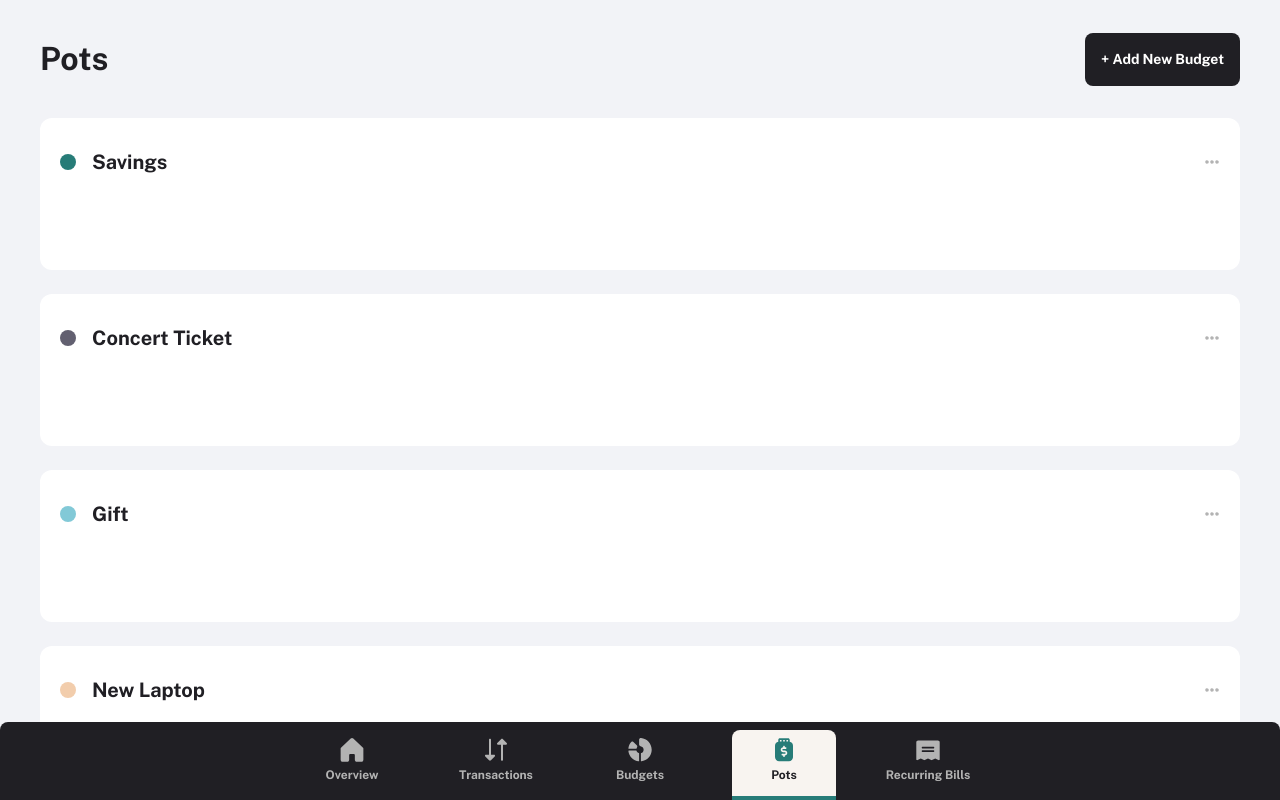
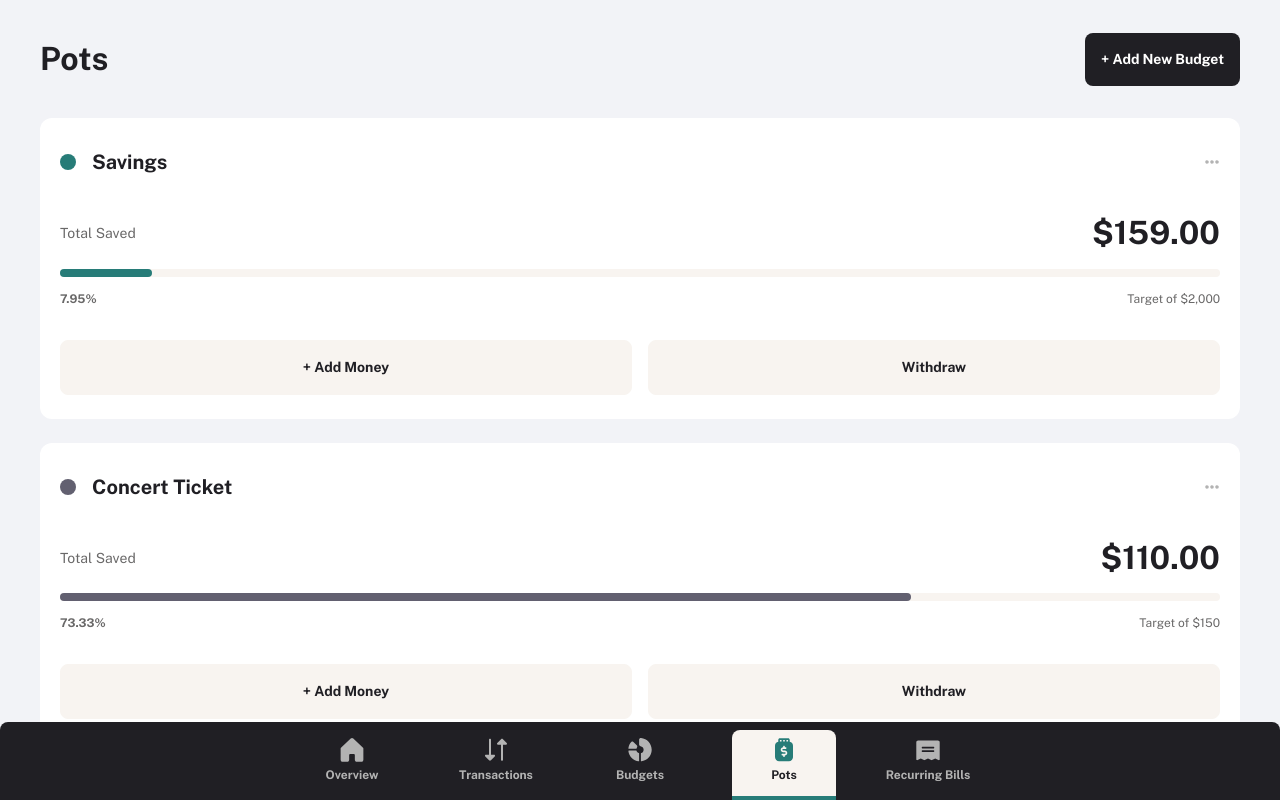
Before and after one commit to newbpydev/personal-finance-app, a Vue app: page /pots in a window 1280 px wide. Built offline with nearby package versions, Linux system fonts and the light colour scheme; data requests are answered from the project's data file.

Commit message:
feat(PotCard.vue): add progress bar and total saved display to enhance user experience feat(TheButton.vue): update button styles to improve layout and alignment in PotCard component

```diff
--- a/src/components/buttons/TheButton.vue
+++ b/src/components/buttons/TheButton.vue
@@ -15,9 +15,11 @@ defineProps<{
 
 .btn {
     display: flex;
+    justify-content: space-evenly;
     padding: var(--spacing-4);
     border-radius: var(--spacing-2);
     color: var(--c-white);
+
     transition: all .2s;
     @include u.text-preset-4-bold();
 
--- a/src/components/pots/PotCard.vue
+++ b/src/components/pots/PotCard.vue
@@ -2,10 +2,17 @@
 
 import type { Pot } from '@/types/finance.type'
 import ActionButton from '@/components/buttons/ActionButton.vue'
+import TheButton from '@/components/buttons/TheButton.vue'
+import { formatCurrency } from '@/utils/currency'
+import { computed } from 'vue'
 
-defineProps<{
+const props = defineProps<{
     pot: Pot
 }>()
+
+const percentage = computed(() => {
+    return ((props.pot.total / props.pot.target) * 100).toFixed(2)
+})
 
 </script>
 
@@ -21,11 +28,30 @@ defineProps<{
         </header>
 
         <div class="card__stats">
+            <div class="total">
+                <span class="text">Total Saved</span>
+                <span class="value">{{ formatCurrency(pot.total) }}</span>
+            </div>
+
+            <div class="progress">
+                <!--                <progress id="total-saved" :max="pot.target" :style="{color: pot.theme}" :value="pot.total"-->
+                <!--                          aria-label="total saved progress bar"-->
+                <!--                          class="total-saved" />-->
+                <div class="progressbar">
+                    <div :style="{width: `${percentage}%`, background: pot.theme}" class="progressbar-value"></div>
+                </div>
+
+                <div class="stat">
+                    <span class="percentage">{{ percentage }}%</span>
+                    <span class="target">Target of {{ formatCurrency(pot.target).slice(0, -3) }}</span>
+                </div>
+            </div>
 
         </div>
 
         <footer class="card__action-buttons">
-
+            <TheButton class="btn" variant="secondary">+ Add Money</TheButton>
+            <TheButton class="btn" variant="secondary">Withdraw</TheButton>
         </footer>
     </article>
 </template>
@@ -63,6 +89,79 @@ defineProps<{
             @include u.text-preset-2();
         }
     }
+
+    &__stats {
+        display: flex;
+        flex-direction: column;
+        gap: 1.6rem;
+
+        & .total {
+            display: flex;
+            justify-content: space-between;
+            align-items: center;
+
+            & .text {
+                color: var(--c-grey-500);
+                @include u.text-preset-4();
+            }
+
+            & .value {
+                @include u.text-preset-1();
+            }
+        }
+
+        & .progress {
+            display: flex;
+            flex-direction: column;
+            gap: 1.3rem;
+            color: var(--c-grey-500);
+
+            //& .total-saved {
+            //    appearance: none;
+            //    border-radius: .4rem;
+            //    width: 100%;
+            //
+            //    &[value] {
+            //        appearance: none;
+            //        -webkit-appearance: none;
+            //        height: .8rem;
+            //        border-radius: .4rem;
+            //    }
+            //}
+
+            & .progressbar {
+                height: .8rem;
+                background: var(--c-beige-100);
+                border-radius: .4rem;
+
+                &-value {
+                    height: 100%;
+                    border-radius: .4rem;
+                }
+            }
+
+            & .percentage {
+                @include u.text-preset-5-bold()
+            }
+
+            & .stat {
+                display: flex;
+                align-items: center;
+                justify-content: space-between;
+                @include u.text-preset-5();
+            }
+        }
+    }
+
+    &__action-buttons {
+        display: flex;
+        gap: 1.6rem;
+
+        & .btn {
+            width: 100%;
+        }
+
+    }
 }
 
 </style>
```
